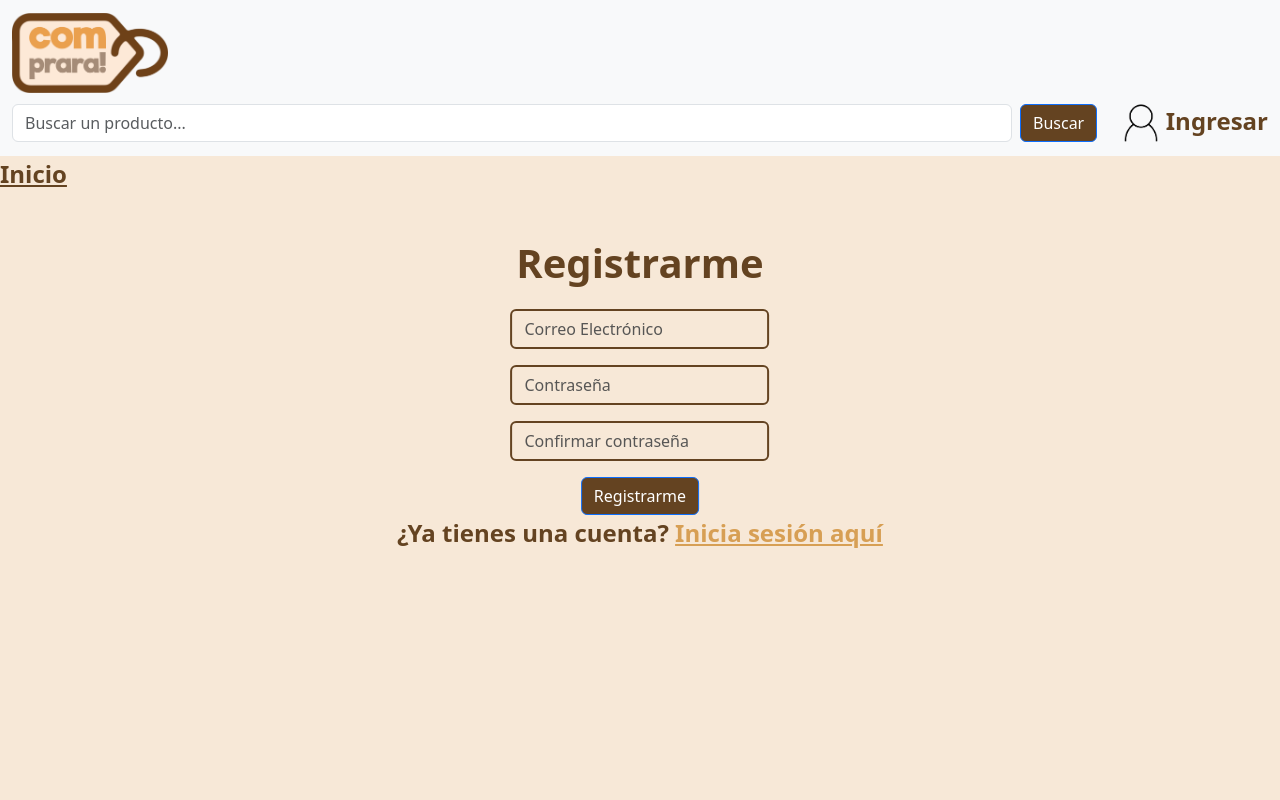
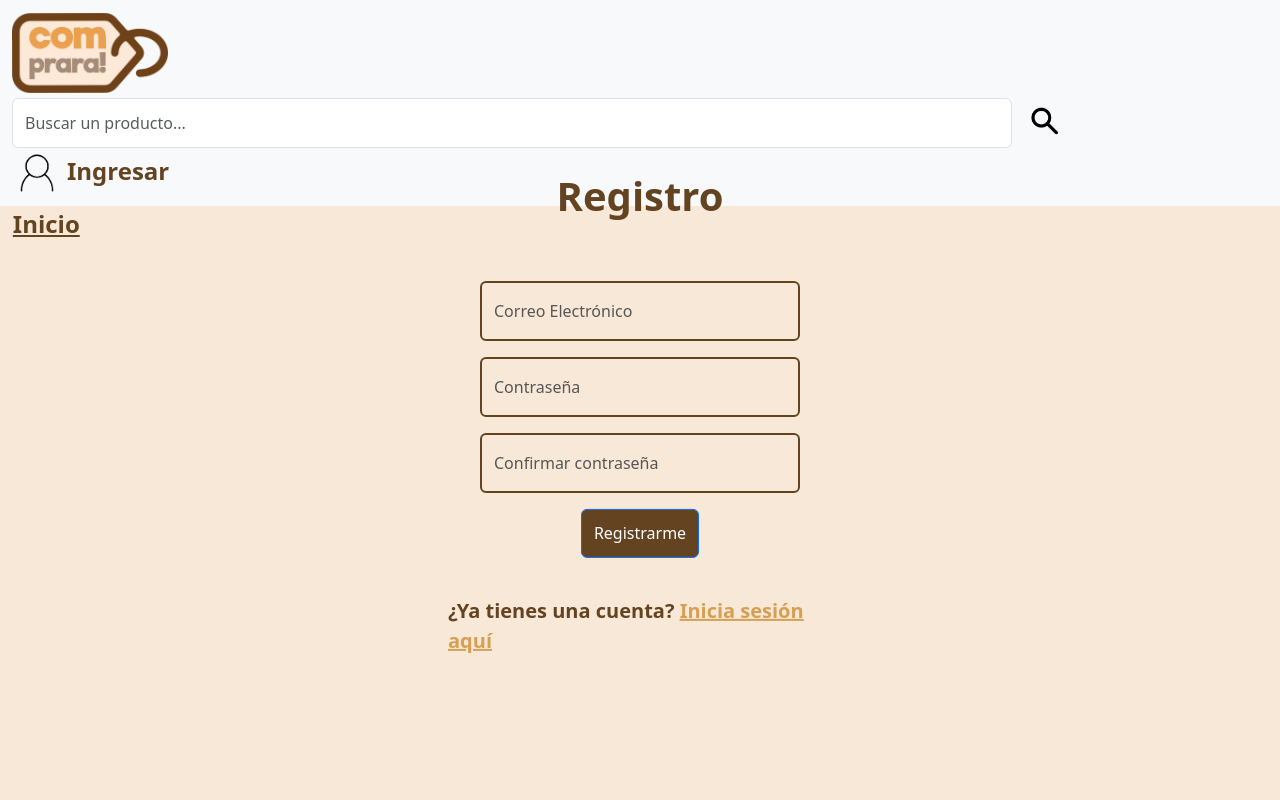
Before and after one commit to felipeperezleal/comprara, a Django app: page /register/ in a window 1280 px wide. Run offline with Django 4.2, Linux system fonts and the light colour scheme.

Commit message:
design updates

```diff
--- a/home/templates/index.html
+++ b/home/templates/index.html
@@ -7,6 +7,6 @@
     <title>Comprara!</title>
 </head>
 <body>
-
+    {% include "base.html" %}
 </body>
 </html>
--- a/login/templates/base.html
+++ b/login/templates/base.html
@@ -13,14 +13,14 @@
     <!-- Navbar -->
     <nav class="navbar bg-body-tertiary">
       <div class="container-fluid">
-        <a class="navbar-brand" href="#">
+        <a class="navbar-brand" href="{% url 'home' %}">
           <img src="{% static 'logo.png' %}" alt="Comprara!" style="height: 80px; width: auto;">
         </a>
         <form class="d-flex justify-content-between" role="search">
           <input class="form-control me-2" type="search" placeholder="Buscar un producto..." aria-label="Search" style="width: 1000px;">
-          <button class="btn btn-primary" style="background-color:#644321;" type="submit">Buscar</button>
+          <a class="nav-link" href="{% url 'home' %}" style="color: #644321; font-weight:bold; font-size: x-large; padding-right: 50px;"><img src="{% static 'search.png' %}" alt="Profile" style="height: 50px; width: auto; padding-right: 5px;"/></a>
         </form>
-        <a class="nav-link" href="{% url 'login' %}" style="color: #644321; font-weight:bold; font-size: x-large;"><img src="{% static 'profile.png' %}" alt="Profile" style="height: 50px; width: auto;"/>Ingresar</a>
+        <a class="nav-link" href="{% url 'login' %}" style="color: #644321; font-weight:bold; font-size: x-large; padding-right: 50px;"><img src="{% static 'profile.png' %}" alt="Profile" style="height: 50px; width: auto; padding-right: 5px;"/>Ingresar</a>
       </div>
     </nav>
     <!-- Navbar -->
--- a/login/templates/register.html
+++ b/login/templates/register.html
@@ -11,23 +11,23 @@
 <body style="background-color:#f7e8d7;">
     {% include "base.html" %}
 
-    <a class="fs-4" href="{% url 'home' %}" style="color: #644321; font-weight:bold; font-size: x-large;">Inicio</a>
+    <a class="fs-4" href="{% url 'home' %}" style="color: #644321; font-weight:bold; font-size: x-large; padding: 1%;">Inicio</a>
 
     <!-- login -->
-    <form class="d-flex flex-column mb-3 align-items-center position-absolute top-50 start-50 translate-middle" action="{% url 'complete_registration' %}" method="POST">
+    <form class="d-flex flex-column mb-3 align-items-center position-absolute top-50 start-50 translate-middle" action="{% url 'complete_registration' %}" method="POST" style="padding: 10%;">
       {% csrf_token %}
-      <p class="fs-1" style="color: #644321; font-weight:bolder;">Registrarme</p>
+      <p class="fs-1" style="color: #644321; font-weight:bolder; padding: 10%;">Registro</p>
       <div class="mb-3">
-        <input type="email" class="form-control" placeholder="Correo Electrónico" name="email" style="background-color: #f7e8d7; border:2px solid #644321;">
+        <input type="email" class="form-control" placeholder="Correo Electrónico" name="email" style="background-color: #f7e8d7; border:2px solid #644321; padding-top: 5%; padding-bottom: 5%; width: 320px;">
       </div>
       <div class="mb-3">
-        <input type="password" class="form-control" placeholder="Contraseña" style="background-color: #f7e8d7; border:2px solid #644321;">
+        <input type="password" class="form-control" placeholder="Contraseña" style="background-color: #f7e8d7; border:2px solid #644321; padding-top: 5%; padding-bottom: 5%; width: 320px;">
       </div>
       <div class="mb-3">
-        <input type="password" class="form-control" placeholder="Confirmar contraseña" name="password" style="background-color: #f7e8d7; border:2px solid #644321;">
+        <input type="password" class="form-control" placeholder="Confirmar contraseña" name="password" style="background-color: #f7e8d7; border:2px solid #644321; padding-top: 5%; padding-bottom: 5%; width: 320px;">
       </div>
-      <button type="submit" class="btn btn-primary" style="background-color:#644321;">Registrarme</button>
-      <p class="fs-4" style="color: #644321; font-weight:bold;">¿Ya tienes una cuenta? <a href="{% url 'login' %}" style="color:#d79f54;">Inicia sesión aquí</a></p>
+      <button type="submit" class="btn btn-primary" style="background-color:#644321; padding: 3%;">Registrarme</button>
+      <p class="fs-5" style="color: #644321; font-weight:bold; padding-top: 10%;">¿Ya tienes una cuenta? <a href="{% url 'login' %}" style="color:#d79f54;">Inicia sesión aquí</a></p>
     </form>
     <!-- login -->
 </body>
```
Also changed, not shown: login/templates/login.html (+6 -6 lines), comprara/static/search.png (added).
